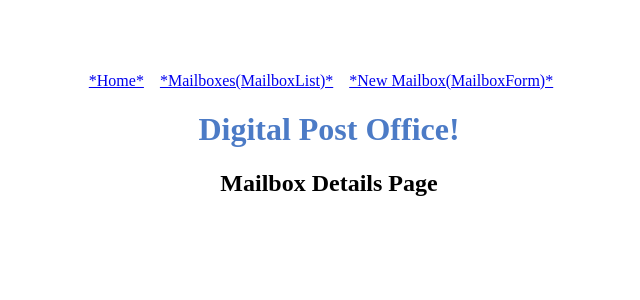
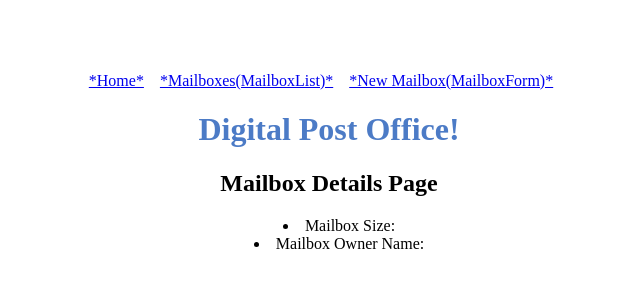
Before and after one commit to SylviaRemington/react-router-dom-lab, a React (Vite) app: page /mailboxes/1 in a window 1280 px wide. Shown: the top 300 px of the page, without its empty margins (343-983 px from the left). Built offline with nearby package versions, Linux system fonts and the light colour scheme.

Commit message:
adding addtl content to MailboxDetails & adding a MailboxDetails Route in App.jsx

```diff
--- a/src/App.jsx
+++ b/src/App.jsx
@@ -25,7 +25,7 @@ const App = () => {
       <Routes>
         <Route path='/' element={ <h2>Welcome! You are currently on the home page. Yes!</h2> }></Route>
         <Route path='/mailboxes' element={<MailboxList className='initialStateMailboxes' mailboxes={mailboxes}/>}></Route>
-        <Route path='/mailboxes/:id' element={<MailboxDetails  />}></Route>
+        <Route path='/mailboxes/:id' element={<MailboxDetails />}></Route>
         <Route path='*' element={<h2>Whoops! You typed in an incorrect path. Try again.</h2>}></Route>
       </Routes>
 
--- a/src/components/MailboxDetails/MailboxDetails.jsx
+++ b/src/components/MailboxDetails/MailboxDetails.jsx
@@ -4,14 +4,15 @@ const MailboxDetails = (props) => {
     return (
         <>
             <h2>Mailbox Details Page</h2>
-            {props.MailboxDetails}
+            {/* {props.MailboxDetails} */}
+            <ul>
+                <li>Mailbox Size: </li>
+                <li>Mailbox Owner Name: </li>
+            </ul>
         </>
 
     )
 }
 
 
-
-
-
 export default MailboxDetails;
```
